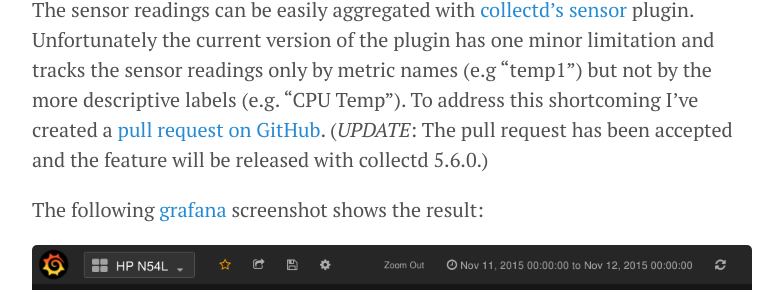
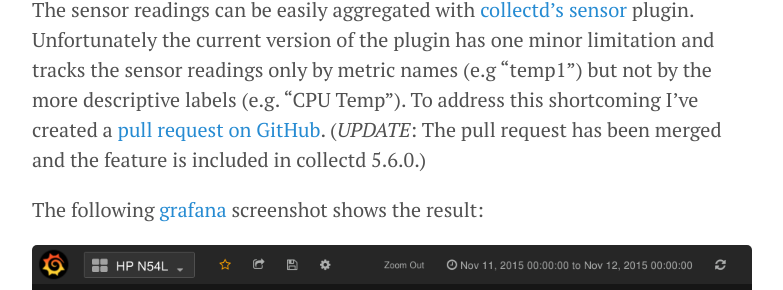
Before and after one commit to fetzerch/fetzerch.github.io, a Jekyll site: the page built from _posts/2015-11-15-hp-n54l-drivers.md, in a window 1280 px wide and 900 px high, scrolled down 1212 px. Shown: the part 144-434 px from the top of the window, without its empty margins (248-1031 px from the left). Built offline with Jekyll 4.4.1, drawn with Linux system fonts in a browser that asks for light colours; nearby versions of some CDN libraries.

Commit message:
posts: Update Monitoring HP N54L post
- Pull request for collectd is included in 5.6.0 release.

```diff
--- a/_posts/2015-11-15-hp-n54l-drivers.md
+++ b/_posts/2015-11-15-hp-n54l-drivers.md
@@ -60,7 +60,7 @@
 metric names (e.g "temp1") but not by the more descriptive labels
 (e.g. "CPU Temp"). To address this shortcoming I've created a
 [pull request on GitHub][collectd-pr]. (*UPDATE*: The pull request has been
-accepted and the feature will be released with collectd 5.6.0.)
+merged and the feature is included in collectd 5.6.0.)
 
 The following [grafana] screenshot shows the result:
 
```
